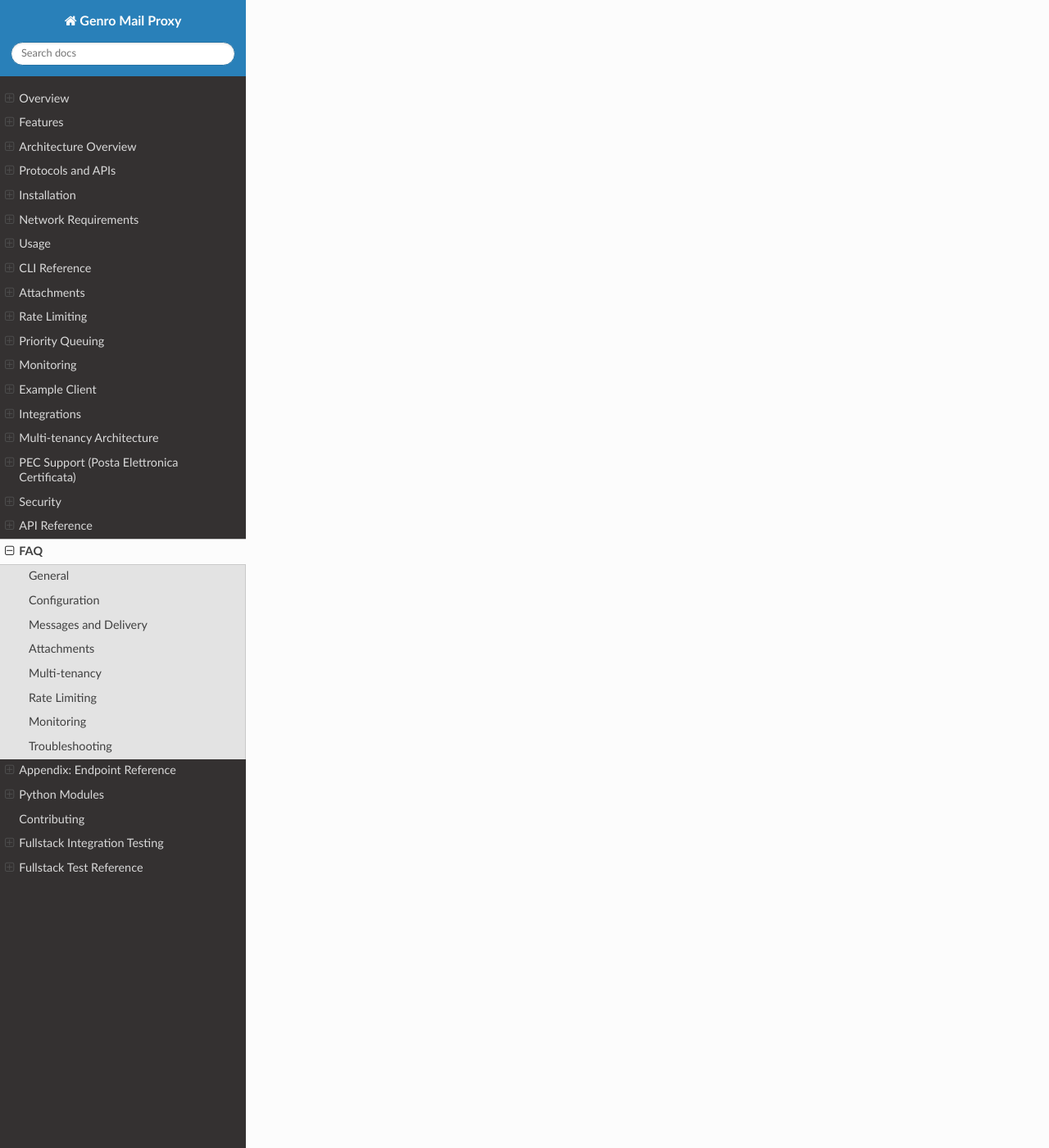
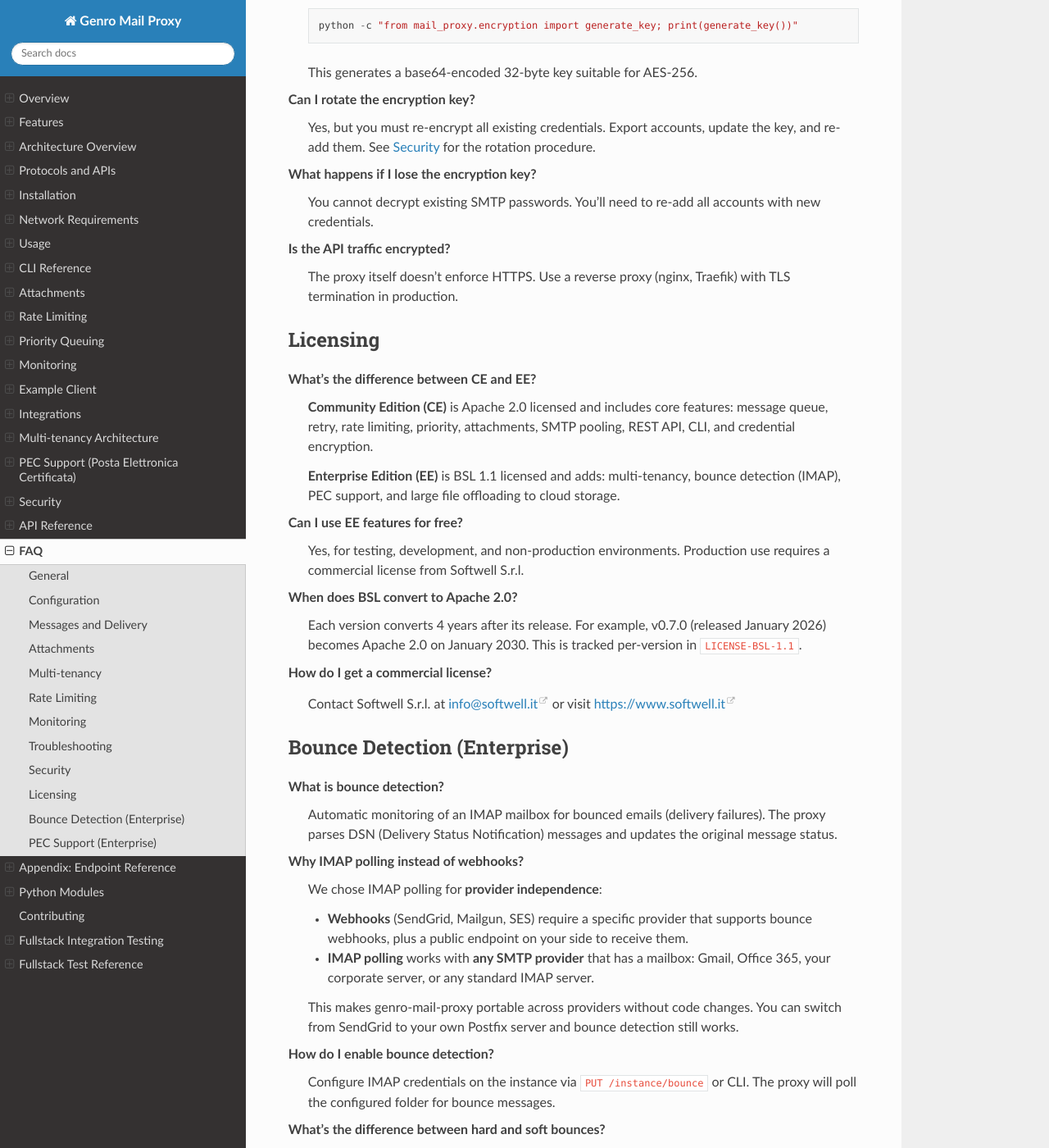
Before and after one commit to genropy/genro-mail-proxy, a Sphinx documentation site: the page built from docs/faq.rst, in a window 1280 px wide and 1400 px high, scrolled down 5855 px. Shown: the whole window at 82% size. Built offline with Sphinx 7.4.7 and the Read the Docs theme 3.1.0, drawn with Linux system fonts in a browser that asks for light colours; some of the changed text lies outside the part shown.

Commit message:
docs: expand FAQ with security, licensing, bounce, and PEC sections
Add comprehensive FAQ coverage for:
- Security: credential encryption, key generation, rotation
- Licensing: CE vs EE differences, BSL conversion timeline
- Bounce Detection: why IMAP instead of webhooks (provider independence)
- PEC Support: Italian certified email basics

```diff
--- a/docs/faq.rst
+++ b/docs/faq.rst
@@ -247,3 +247,113 @@ Troubleshooting
    - Enable disk cache (``cache_disk_dir``)
    - Use smaller ``cache_memory_max_mb``
    - Avoid base64 for large files; use HTTP endpoints instead
+
+Security
+--------
+
+**How are SMTP credentials stored?**
+   Passwords are encrypted at rest using **AES-256-GCM**. The encryption key is loaded
+   from the ``MAIL_PROXY_ENCRYPTION_KEY`` environment variable or from
+   ``/run/secrets/encryption_key`` (Docker/Kubernetes secret).
+
+**How do I generate an encryption key?**
+   Use the built-in utility::
+
+      python -c "from mail_proxy.encryption import generate_key; print(generate_key())"
+
+   This generates a base64-encoded 32-byte key suitable for AES-256.
+
+**Can I rotate the encryption key?**
+   Yes, but you must re-encrypt all existing credentials. Export accounts, update
+   the key, and re-add them. See :doc:`security` for the rotation procedure.
+
+**What happens if I lose the encryption key?**
+   You cannot decrypt existing SMTP passwords. You'll need to re-add all accounts
+   with new credentials.
+
+**Is the API traffic encrypted?**
+   The proxy itself doesn't enforce HTTPS. Use a reverse proxy (nginx, Traefik)
+   with TLS termination in production.
+
+Licensing
+---------
+
+**What's the difference between CE and EE?**
+   **Community Edition (CE)** is Apache 2.0 licensed and includes core features:
+   message queue, retry, rate limiting, priority, attachments, SMTP pooling,
+   REST API, CLI, and credential encryption.
+
+   **Enterprise Edition (EE)** is BSL 1.1 licensed and adds: multi-tenancy,
+   bounce detection (IMAP), PEC support, and large file offloading to cloud storage.
+
+**Can I use EE features for free?**
+   Yes, for testing, development, and non-production environments. Production use
+   requires a commercial license from Softwell S.r.l.
+
+**When does BSL convert to Apache 2.0?**
+   Each version converts 4 years after its release. For example, v0.7.0 (released
+   January 2026) becomes Apache 2.0 on January 2030. This is tracked per-version
+   in ``LICENSE-BSL-1.1``.
+
+**How do I get a commercial license?**
+   Contact Softwell S.r.l. at info@softwell.it or visit https://www.softwell.it
+
+Bounce Detection (Enterprise)
+-----------------------------
+
+**What is bounce detection?**
+   Automatic monitoring of an IMAP mailbox for bounced emails (delivery failures).
+   The proxy parses DSN (Delivery Status Notification) messages and updates the
+   original message status.
+
+**Why IMAP polling instead of webhooks?**
+   We chose IMAP polling for **provider independence**:
+
+   - **Webhooks** (SendGrid, Mailgun, SES) require a specific provider that supports
+     bounce webhooks, plus a public endpoint on your side to receive them.
+   - **IMAP polling** works with **any SMTP provider** that has a mailbox: Gmail,
+     Office 365, your corporate server, or any standard IMAP server.
+
+   This makes genro-mail-proxy portable across providers without code changes.
+   You can switch from SendGrid to your own Postfix server and bounce detection
+   still works.
+
+**How do I enable bounce detection?**
+   Configure IMAP credentials on the instance via ``PUT /instance/bounce`` or CLI.
+   The proxy will poll the configured folder for bounce messages.
+
+**What's the difference between hard and soft bounces?**
+   - **Hard bounce** (5xx): Permanent failure (invalid address, domain doesn't exist)
+   - **Soft bounce** (4xx): Temporary failure (mailbox full, server unavailable)
+
+   Hard bounces should trigger address cleanup; soft bounces may resolve on retry.
+
+**How are bounces linked to original messages?**
+   The proxy injects an ``X-Genro-Mail-ID`` header in outgoing emails. When a bounce
+   arrives, this header is extracted from the DSN to correlate with the original message.
+
+**Can I use webhooks if my provider supports them?**
+   Currently no. The proxy uses IMAP polling exclusively. If you need webhook support
+   for a specific provider, open a feature request on GitHub.
+
+PEC Support (Enterprise)
+------------------------
+
+**What is PEC?**
+   Posta Elettronica Certificata (PEC) is Italy's legally-binding certified email
+   system. PEC messages have the same legal value as registered mail.
+
+**What PEC features are supported?**
+   - Automatic parsing of acceptance receipts (ricevuta di accettazione)
+   - Automatic parsing of delivery receipts (ricevuta di consegna)
+   - Status correlation back to original messages
+
+**Do I need a special SMTP account for PEC?**
+   Yes. PEC requires a certified provider (Aruba, Legalmail, etc.). Configure
+   the PEC account with the provider's SMTP/IMAP settings.
+
+**How do I track PEC delivery status?**
+   The proxy polls the PEC mailbox for receipts and updates message status.
+   Delivery reports include ``pec_acceptance_ts`` and ``pec_delivery_ts`` fields.
+
+See :doc:`pec` for complete PEC configuration and workflow.
```
